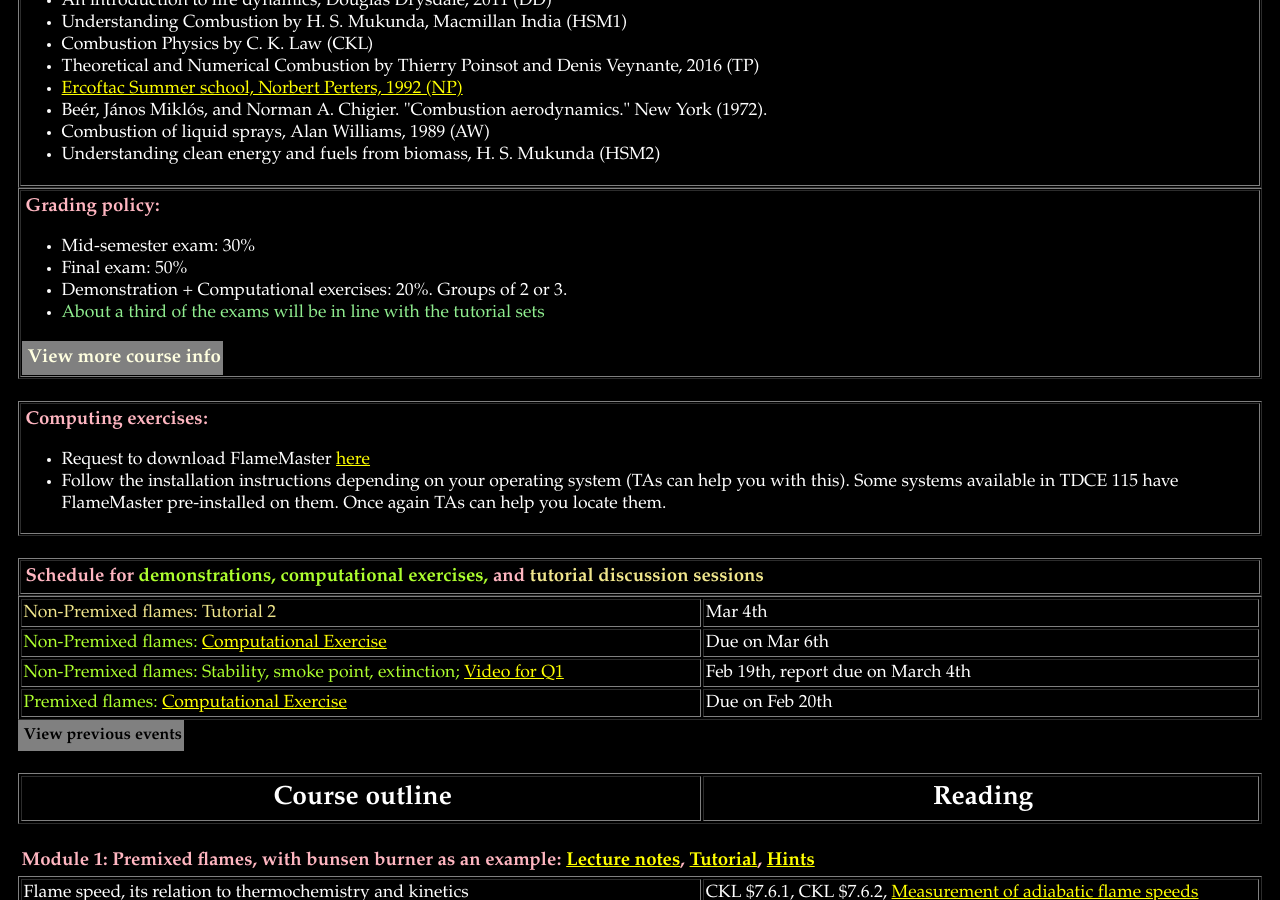
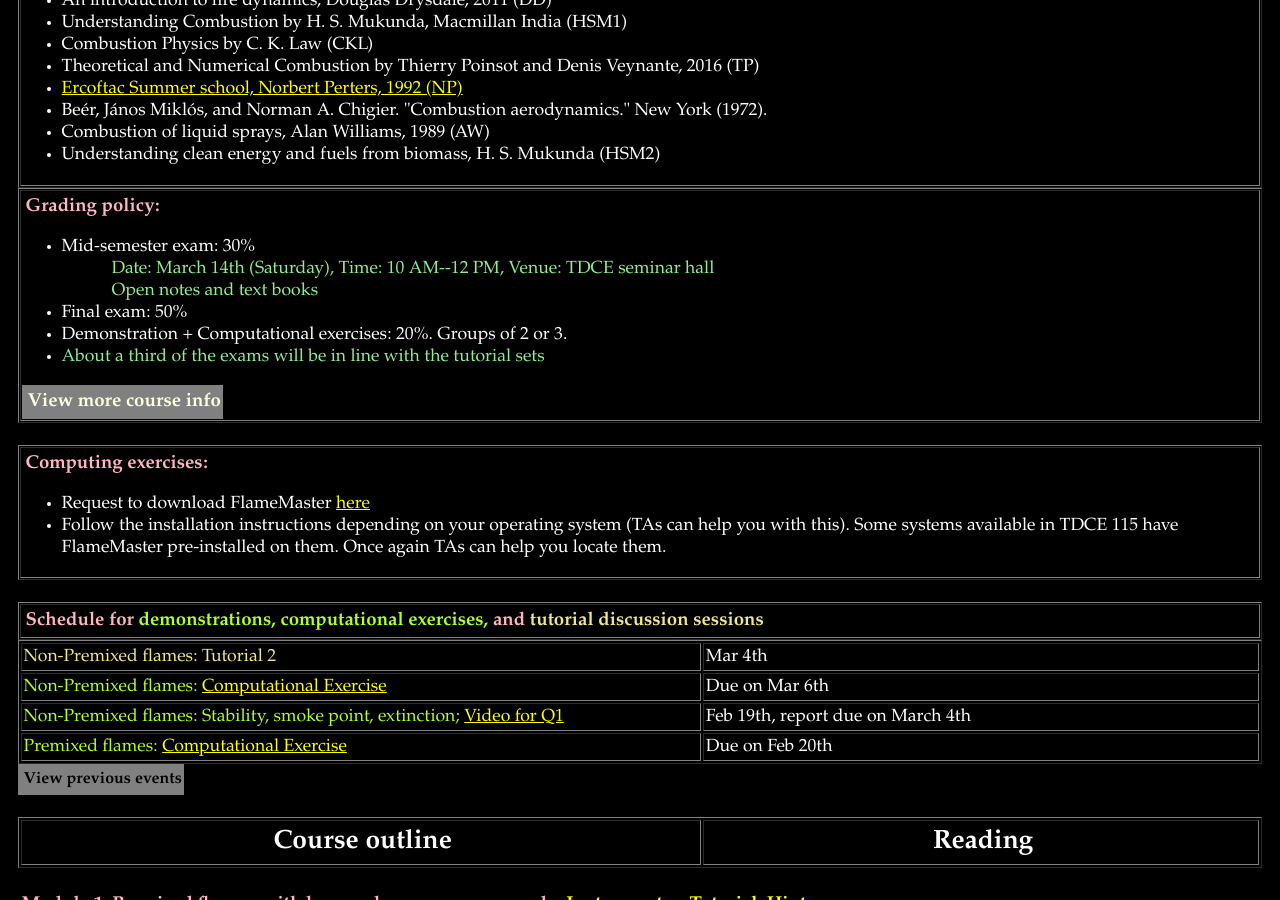
Before and after one commit to krithikasivaram/krithikasivaram.github.io, a Jekyll site: the page teaching/ME6166_Jan_May_2020.html, which Jekyll copies as it is, in a window 1280 px wide and 900 px high, scrolled down 506 px. Built offline with Jekyll 4.4.1, drawn with Linux system fonts in a browser that asks for light colours.

```diff
--- a/teaching/ME6166_Jan_May_2020.html
+++ b/teaching/ME6166_Jan_May_2020.html
@@ -154,9 +154,9 @@ Updates/Announcements:</font></h3>
 <table border="1" cellspacing="1" cellpadding="1"  width="100%">
 <tr> <td width="100%"><h3> Grading policy: </h3>
 	<ul> <li> Mid-semester exam: 30% <br>
-		<!-- <p style="padding-left: 50px;"><font color="lightgreen">Date: March 5th (Tuesday), Time: 6 PM--8 PM, Venue: TDCE seminar hall</font></p>
-		<p style="padding-left: 50px;"><font color="lightgreen">Cheat sheet: One A4 size sheet (written on both sides) is permitted</font></p></li>
-		<p style="padding-left: 50px;"><a href="https://owncloud.iitm.ac.in/index.php/s/kYst8b9cLpzIgwn" target="_blank">Exam</a>, <a href="https://owncloud.iitm.ac.in/index.php/s/ewnybY9v4VlI2wz">Solutions</a></p> -->
+		<p style="padding-left: 50px;"><font color="lightgreen">Date: March 14th (Saturday), Time: 10 AM--12 PM, Venue: TDCE seminar hall</font></p>
+		<p style="padding-left: 50px;"><font color="lightgreen">Open notes and text books</font></p></li>
+		<!-- <p style="padding-left: 50px;"><a href="https://owncloud.iitm.ac.in/index.php/s/kYst8b9cLpzIgwn" target="_blank">Exam</a>, <a href="https://owncloud.iitm.ac.in/index.php/s/ewnybY9v4VlI2wz">Solutions</a></p> -->
 		 <li> Final exam: 50%</li>
 		<!-- <p style="padding-left: 50px;"><font color="lightgreen">Date: May 3rd (Friday), Time: 9 AM--12 PM, Venue: TDCE seminar hall</font></p>
 		<p style="padding-left: 50px;"><font color="lightgreen">Cheat sheet: Two A4 size sheets (written on both sides) are permitted</font></p>
```
